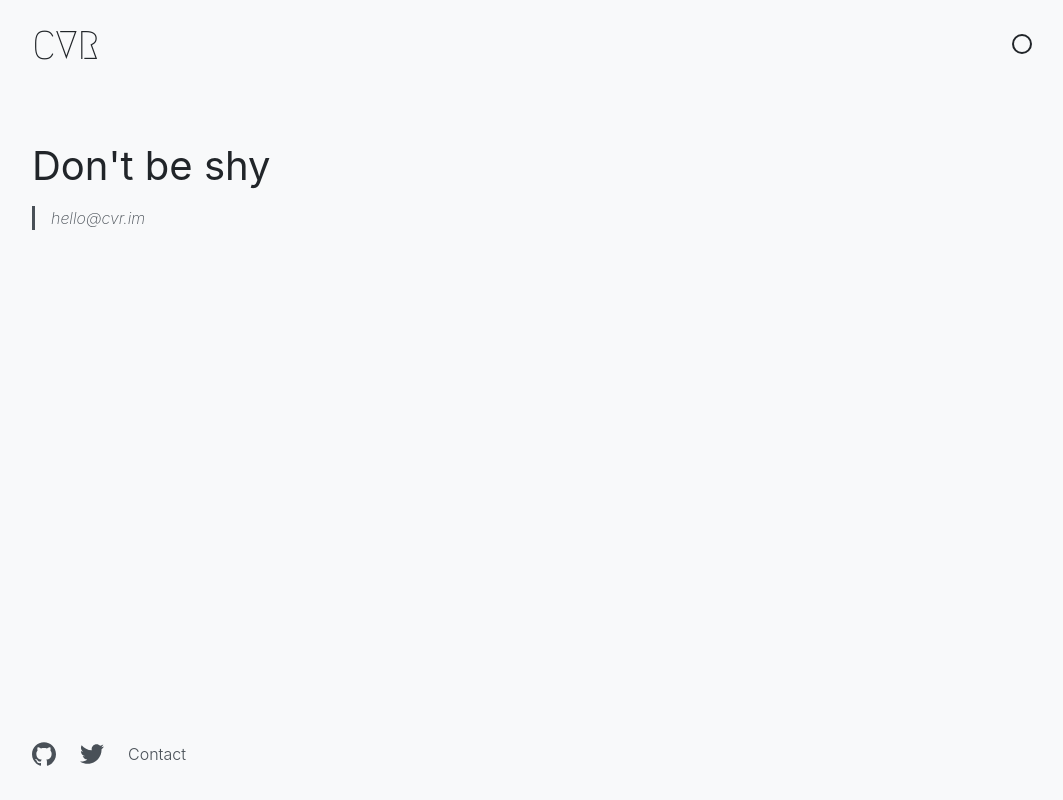
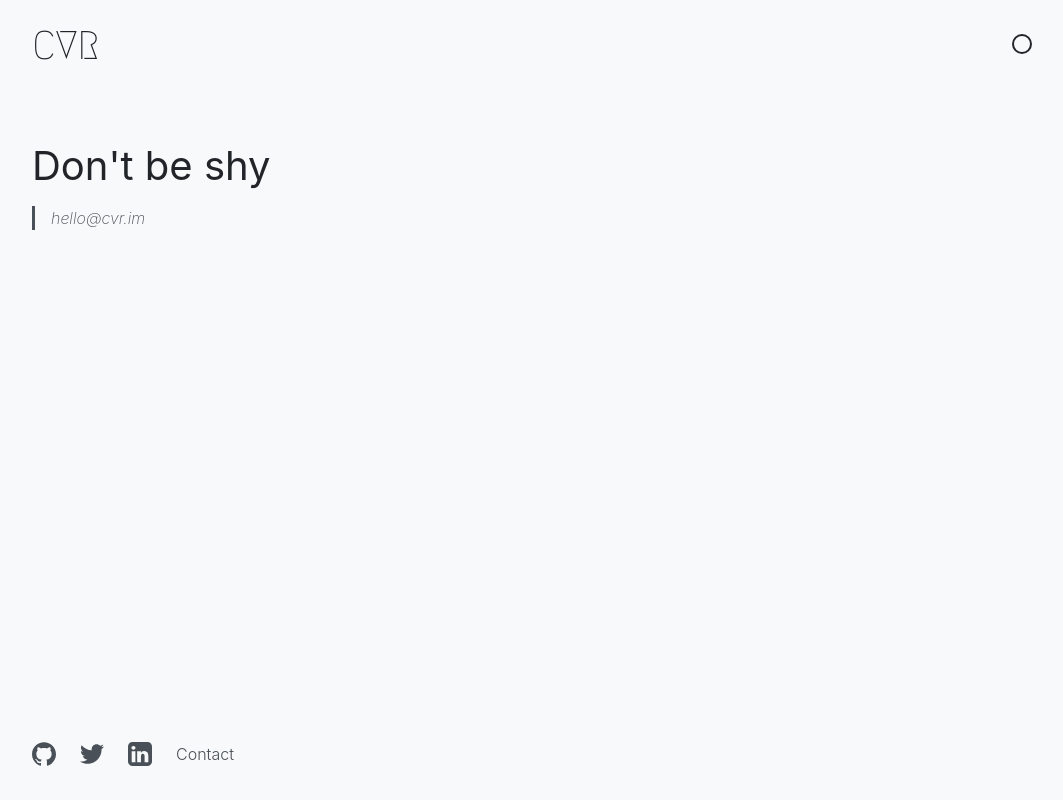
Before and after one commit to cevr/me, a Next.js app: page /contact in a window 1280 px wide. Shown: the whole page, without its empty margins (108-1171 px from the left). Built offline with nearby package versions, Linux system fonts and the light colour scheme.

Commit message:
add linkedin profile to footer

```diff
--- a/src/components/Footer.tsx
+++ b/src/components/Footer.tsx
@@ -1,17 +1,24 @@
 import React from 'react';
 import Link from 'next/link';
 
-import { Github, Twitter } from './icons';
+import { Github, Twitter, LinkedIn } from './icons';
 import ExternalLink from './ExternalLink';
 
 const Footer: React.FC = () => {
   return (
     <footer>
-      <ExternalLink className="icon" href="https://github.com/cevr" aria-label="Github icon">
+      <ExternalLink className="icon" href="https://github.com/cevr" aria-label="Github profile">
         <Github />
       </ExternalLink>
-      <ExternalLink className="icon" href="https://twitter.com/_cevr_" aria-label="Twitter icon">
+      <ExternalLink className="icon" href="https://twitter.com/_cevr_" aria-label="Twitter profile">
         <Twitter />
+      </ExternalLink>
+      <ExternalLink
+        className="icon"
+        href="https://linkedin.com/in/cevram"
+        aria-label="LinkedIn profile"
+      >
+        <LinkedIn />
       </ExternalLink>
       <Link href="/contact">
         <a>Contact</a>
--- /dev/null
+++ b/src/components/icons/LinkedIn.tsx
@@ -0,0 +1,17 @@
+import React from 'react';
+
+const LinkedIn: React.FC<React.SVGProps<SVGSVGElement>> = props => (
+  <svg
+    role="img"
+    viewBox="0 0 26 26"
+    xmlns="http://www.w3.org/2000/svg"
+    fill="currentColor"
+    height="100%"
+    width="100%"
+    {...props}
+  >
+    <path d="M 21.125 0 L 4.875 0 C 2.183594 0 0 2.183594 0 4.875 L 0 21.125 C 0 23.816406 2.183594 26 4.875 26 L 21.125 26 C 23.816406 26 26 23.816406 26 21.125 L 26 4.875 C 26 2.183594 23.816406 0 21.125 0 Z M 8.039063 22.070313 L 4 22.070313 L 3.976563 9.976563 L 8.015625 9.976563 Z M 5.917969 8.394531 L 5.894531 8.394531 C 4.574219 8.394531 3.722656 7.484375 3.722656 6.351563 C 3.722656 5.191406 4.601563 4.3125 5.945313 4.3125 C 7.289063 4.3125 8.113281 5.191406 8.140625 6.351563 C 8.140625 7.484375 7.285156 8.394531 5.917969 8.394531 Z M 22.042969 22.070313 L 17.96875 22.070313 L 17.96875 15.5 C 17.96875 13.910156 17.546875 12.828125 16.125 12.828125 C 15.039063 12.828125 14.453125 13.558594 14.171875 14.265625 C 14.066406 14.519531 14.039063 14.867188 14.039063 15.222656 L 14.039063 22.070313 L 9.945313 22.070313 L 9.921875 9.976563 L 14.015625 9.976563 L 14.039063 11.683594 C 14.5625 10.875 15.433594 9.730469 17.519531 9.730469 C 20.105469 9.730469 22.039063 11.417969 22.039063 15.046875 L 22.039063 22.070313 Z" />
+  </svg>
+);
+
+export default LinkedIn;
--- a/src/components/icons/index.ts
+++ b/src/components/icons/index.ts
@@ -3,3 +3,4 @@ export { default as Logo } from './Logo';
 export { default as Kaizen } from './Kaizen';
 export { default as Twitter } from './Twitter';
 export { default as Star } from './Star';
+export { default as LinkedIn } from './LinkedIn';
```
